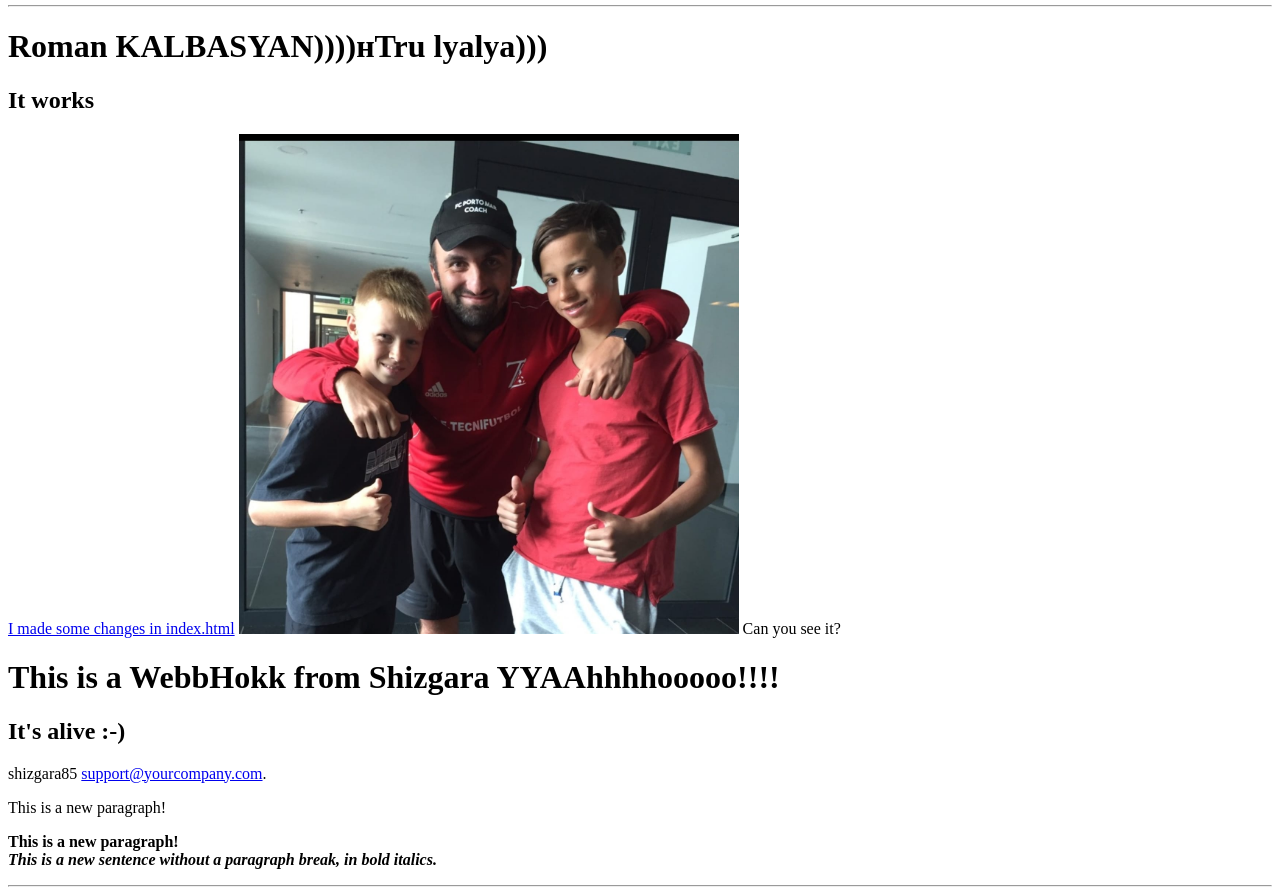
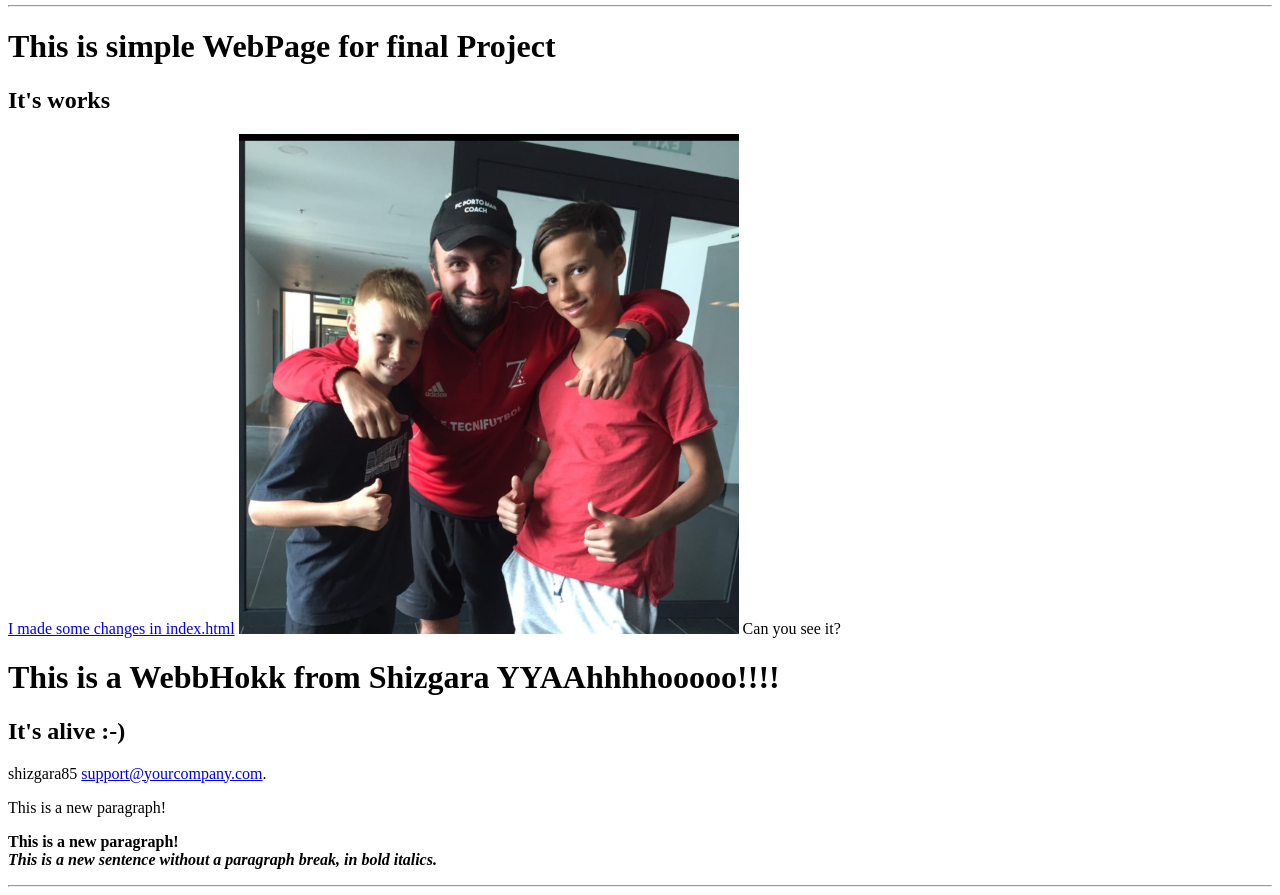
Before and after one commit to shizgara/testDeploy, a plain HTML site: page ansible/MyWebSite/index.html in a window 1280 px wide. Shown: the part 27-922 px from the top of the page. Drawn offline with Linux system fonts and the light colour scheme.

Commit message:
added index.html

```diff
--- a/ansible/MyWebSite/index.html
+++ b/ansible/MyWebSite/index.html
@@ -8,8 +8,8 @@
 
     <hr />
 
-    <h1>Roman KALBASYAN))))нTru lyalya)))</h1>
-    <h2>It works</h2>
+    <h1>This is simple WebPage for final Project</h1>
+    <h2>It's works</h2>
 
     <a href="http://somegreatsite.com">I made some changes in index.html</a>
     <img src="1.jpg" alt="" width="500" height="500" />
```
